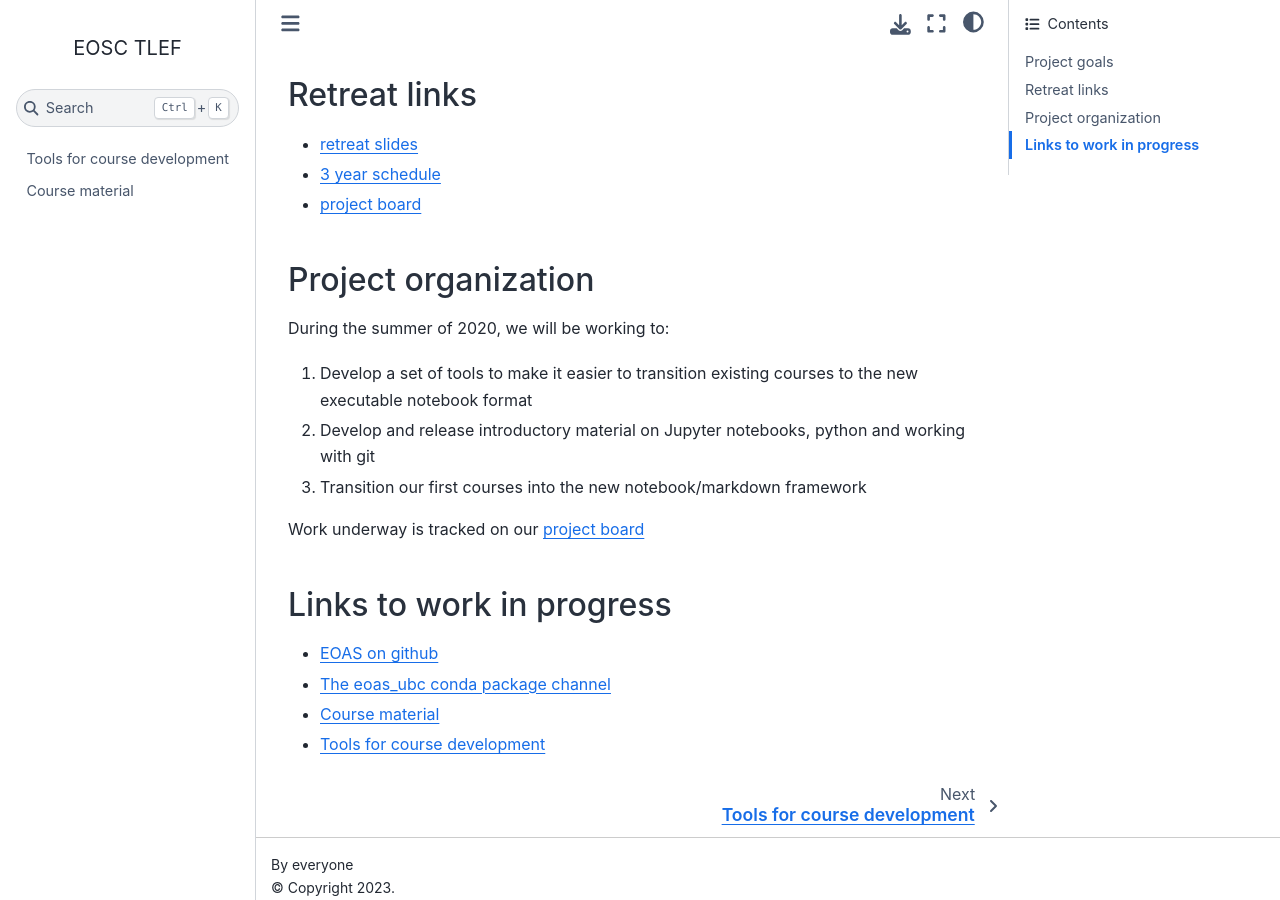
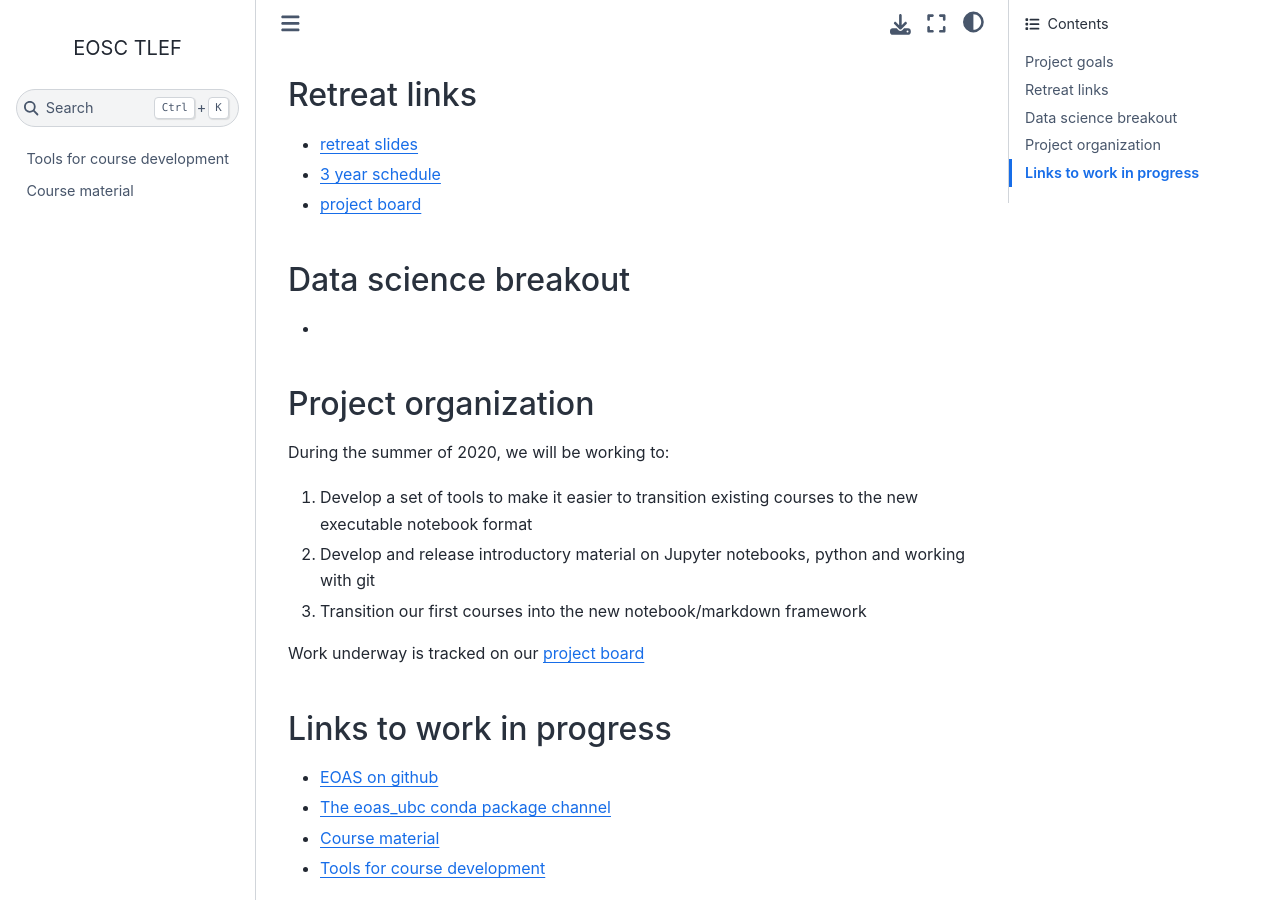
Before and after one commit to eoas-ubc/eoas-ubc.github.io, a Jupyter Book: the page built from docs/index.md, in a window 1280 px wide and 900 px high, scrolled down 632 px. Built offline with Jupyter Book 1.0.4 settings and Sphinx 7.4.7 and the Sphinx Book theme 1.1.4, drawn with Linux system fonts in a browser that asks for light colours.

Commit message:
checkpoint

```diff
--- a/docs/index.md
+++ b/docs/index.md
@@ -18,6 +18,10 @@ Using open source, cloud-based computing we aim to integrate computational and q
 - [3 year schedule](https://phaustin.github.io/eoas-ubc.github.io/pdffiles/project_timeline.pdf)
 
 - [project board](https://github.com/eoas-ubc/eoas_tlef/projects/2)
+
+## Data science breakout
+
+-
 
 ## Project organization
 
```
